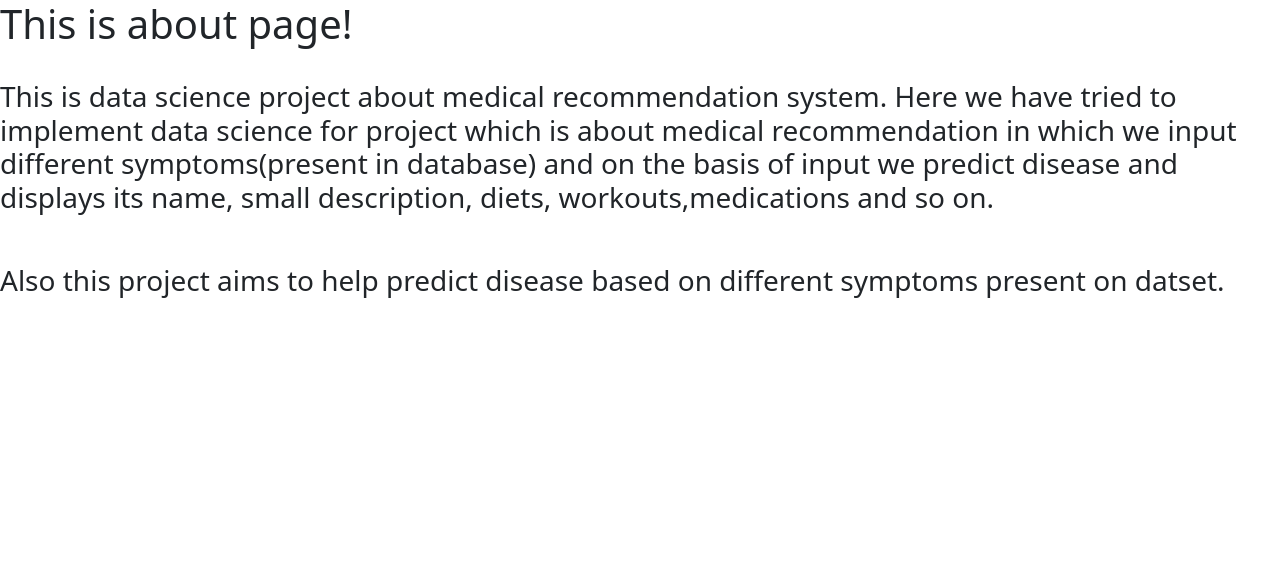
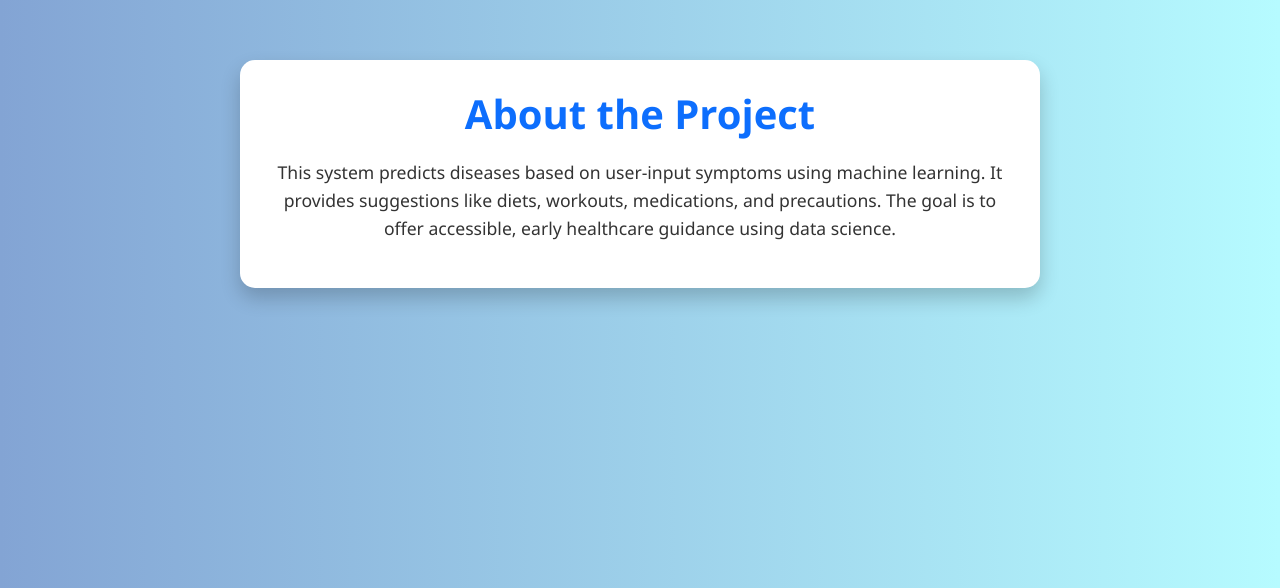
Before and after one commit to B1bekGautam/datascience, a Flask app: page /about in a window 1280 px wide. Shown: the top 588 px of the page. Run offline with Flask 3, Linux system fonts and the light colour scheme; parts of the project's set-up code (start-up, migrations or seed data) failed here and were passed over.

Commit message:
Update about.html

```diff
--- a/templates/about.html
+++ b/templates/about.html
@@ -1,22 +1,49 @@
 <!doctype html>
 <html lang="en">
-  <head>
-    <meta charset="utf-8">
-    <meta name="viewport" content="width=device-width, initial-scale=1">
-    <title>About</title>
-    <link href="https://cdn.jsdelivr.net/npm/bootstrap@5.3.3/dist/css/bootstrap.min.css" rel="stylesheet" integrity="sha384-QWTKZyjpPEjISv5WaRU9OFeRpok6YctnYmDr5pNlyT2bRjXh0JMhjY6hW+ALEwIH" crossorigin="anonymous">
-  </head>
-  <body style="background-color: white; ">
-    <h1>This is about page!</h1><br>
-    <h3>
-    <p>This is data science project about medical recommendation system. Here we have tried to implement data science for project
-    which is about medical recommendation in which we input different symptoms(present in database) and on the basis of input
-    we predict disease and displays its name, small description, diets, workouts,medications and so on. </p>
-      <p><br>
-        Also this project aims to help predict disease based on different symptoms present on datset.
-      </p>
-    </h3>
+<head>
+  <meta charset="utf-8">
+  <meta name="viewport" content="width=device-width, initial-scale=1">
+  <title>About - Medical Recommendation System</title>
+  <link href="https://cdn.jsdelivr.net/npm/bootstrap@5.3.3/dist/css/bootstrap.min.css" rel="stylesheet">
+  <style>
+    body {
+      background: linear-gradient(to right, #83a4d4, #b6fbff);
+      font-family: 'Segoe UI', sans-serif;
+      color: #333;
+      padding: 60px 20px;
+      text-align: center;
+    }
 
-    <script src="https://cdn.jsdelivr.net/npm/bootstrap@5.3.3/dist/js/bootstrap.bundle.min.js" integrity="sha384-YvpcrYf0tY3lHB60NNkmXc5s9fDVZLESaAA55NDzOxhy9GkcIdslK1eN7N6jIeHz" crossorigin="anonymous"></script>
-  </body>
+    .about-box {
+      background: white;
+      padding: 30px;
+      border-radius: 15px;
+      box-shadow: 0 10px 20px rgba(0,0,0,0.2);
+      max-width: 800px;
+      margin: auto;
+    }
+
+    h1 {
+      color: #0d6efd;
+      font-weight: bold;
+      margin-bottom: 20px;
+    }
+
+    p {
+      font-size: 1.1rem;
+      line-height: 1.6;
+    }
+  </style>
+</head>
+<body>
+  <div class="about-box">
+    <h1>About the Project</h1>
+    <p>
+      This system predicts diseases based on user-input symptoms using machine learning.
+      It provides suggestions like diets, workouts, medications, and precautions.
+      The goal is to offer accessible, early healthcare guidance using data science.
+    </p>
+  </div>
+  <script src="https://cdn.jsdelivr.net/npm/bootstrap@5.3.3/dist/js/bootstrap.bundle.min.js"></script>
+</body>
 </html>
```
